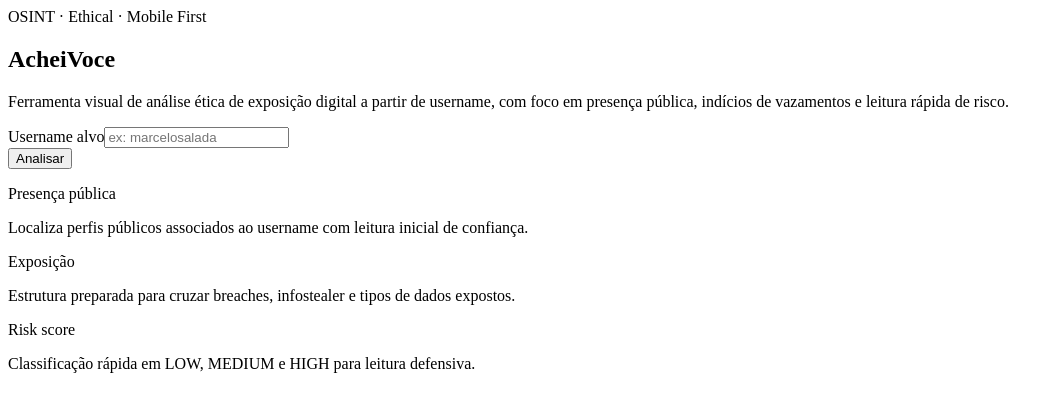
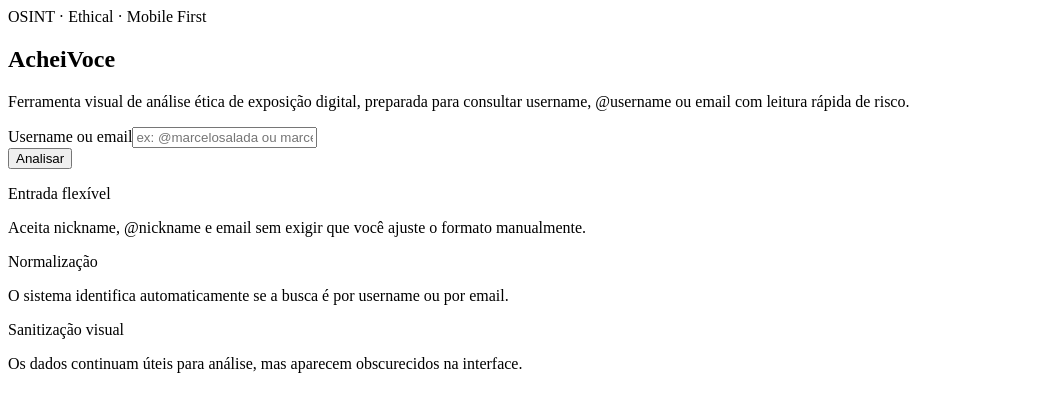
Before and after one commit to MarceloSalada/Acheivoce, a Next.js app: page / in a window 1280 px wide. Shown: the top 412 px of the page, without its empty margins (0-1063 px from the left). Built offline with nearby package versions, Linux system fonts and the light colour scheme.

Commit message:
Update page.tsx

```diff
--- a/src/app/page.tsx
+++ b/src/app/page.tsx
@@ -3,14 +3,57 @@
 import { useState } from "react";
 import { useRouter } from "next/navigation";
 
+function parseInput(value: string) {
+  const raw = value.trim();
+
+  const isEmail = /^[^\s@]+@[^\s@]+\.[^\s@]+$/.test(raw);
+
+  if (isEmail) {
+    return {
+      type: "email" as const,
+      raw,
+      normalized: raw.toLowerCase()
+    };
+  }
+
+  const normalizedUsername = raw.startsWith("@") ? raw.slice(1) : raw;
+
+  return {
+    type: "username" as const,
+    raw,
+    normalized: normalizedUsername.toLowerCase()
+  };
+}
+
 export default function Home() {
-  const [username, setUsername] = useState("");
+  const [input, setInput] = useState("");
+  const [error, setError] = useState("");
   const router = useRouter();
 
   function handleSearch(e: React.FormEvent) {
     e.preventDefault();
-    if (!username.trim()) return;
-    router.push(`/results?username=${encodeURIComponent(username.trim())}`);
+    setError("");
+
+    const value = input.trim();
+
+    if (!value) {
+      setError("Digite um username ou email.");
+      return;
+    }
+
+    const parsed = parseInput(value);
+
+    if (!parsed.normalized) {
+      setError("Entrada inválida.");
+      return;
+    }
+
+    const params = new URLSearchParams();
+    params.set("q", parsed.raw);
+    params.set("type", parsed.type);
+    params.set("value", parsed.normalized);
+
+    router.push(`/results?${params.toString()}`);
   }
 
   return (
@@ -24,8 +67,8 @@ export default function Home() {
           </h1>
 
           <p className="subtitle">
-            Ferramenta visual de análise ética de exposição digital a partir de username,
-            com foco em presença pública, indícios de vazamentos e leitura rápida de risco.
+            Ferramenta visual de análise ética de exposição digital, preparada para consultar
+            username, @username ou email com leitura rápida de risco.
           </p>
         </section>
 
@@ -33,15 +76,19 @@ export default function Home() {
           <form onSubmit={handleSearch} className="search-form">
             <div className="search-row">
               <div>
-                <label className="label" htmlFor="username">
-                  Username alvo
+                <label className="label" htmlFor="query">
+                  Username ou email
                 </label>
+
                 <input
-                  id="username"
+                  id="query"
                   className="input"
-                  value={username}
-                  onChange={(e) => setUsername(e.target.value)}
-                  placeholder="ex: marcelosalada"
+                  value={input}
+                  onChange={(e) => setInput(e.target.value)}
+                  placeholder="ex: @marcelosalada ou marcelo@gmail.com"
+                  autoCapitalize="none"
+                  autoCorrect="off"
+                  spellCheck={false}
                 />
               </div>
 
@@ -49,28 +96,41 @@ export default function Home() {
                 Analisar
               </button>
             </div>
+
+            {error && (
+              <p
+                style={{
+                  marginTop: 12,
+                  marginBottom: 0,
+                  color: "#ff7f96",
+                  fontSize: 14
+                }}
+              >
+                {error}
+              </p>
+            )}
           </form>
         </section>
 
         <section className="info-grid">
           <div className="info-chip">
-            <p className="info-chip-title">Presença pública</p>
+            <p className="info-chip-title">Entrada flexível</p>
             <p className="info-chip-text">
-              Localiza perfis públicos associados ao username com leitura inicial de confiança.
+              Aceita nickname, @nickname e email sem exigir que você ajuste o formato manualmente.
             </p>
           </div>
 
           <div className="info-chip">
-            <p className="info-chip-title">Exposição</p>
+            <p className="info-chip-title">Normalização</p>
             <p className="info-chip-text">
-              Estrutura preparada para cruzar breaches, infostealer e tipos de dados expostos.
+              O sistema identifica automaticamente se a busca é por username ou por email.
             </p>
           </div>
 
           <div className="info-chip">
-            <p className="info-chip-title">Risk score</p>
+            <p className="info-chip-title">Sanitização visual</p>
             <p className="info-chip-text">
-              Classificação rápida em LOW, MEDIUM e HIGH para leitura defensiva.
+              Os dados continuam úteis para análise, mas aparecem obscurecidos na interface.
             </p>
           </div>
         </section>
```
